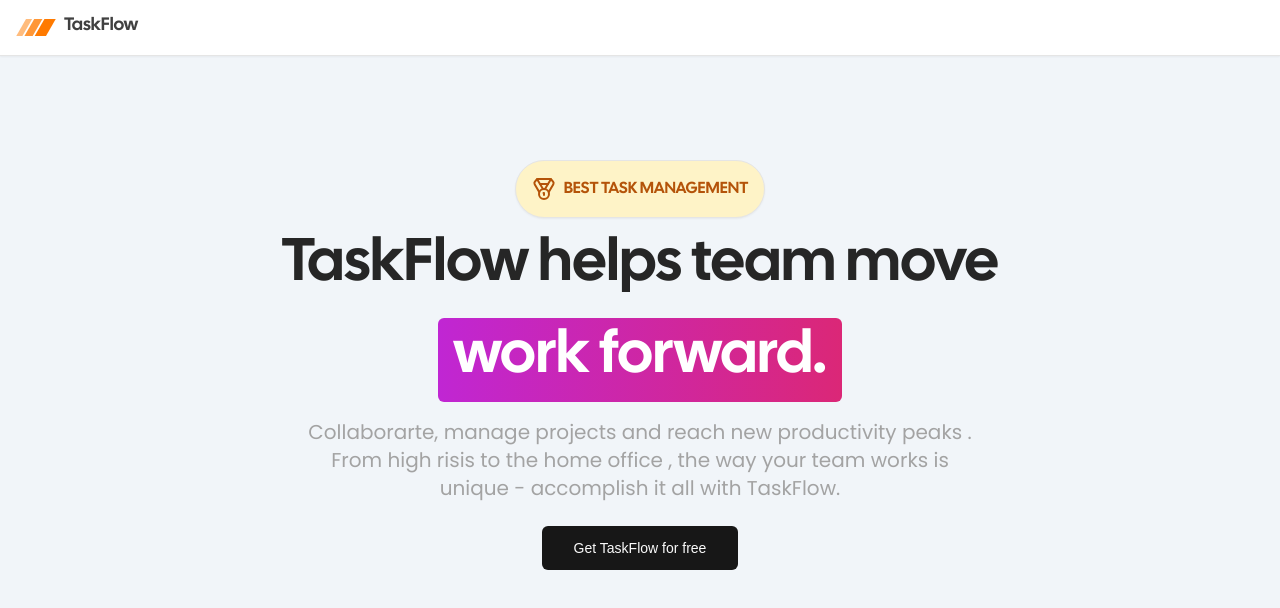
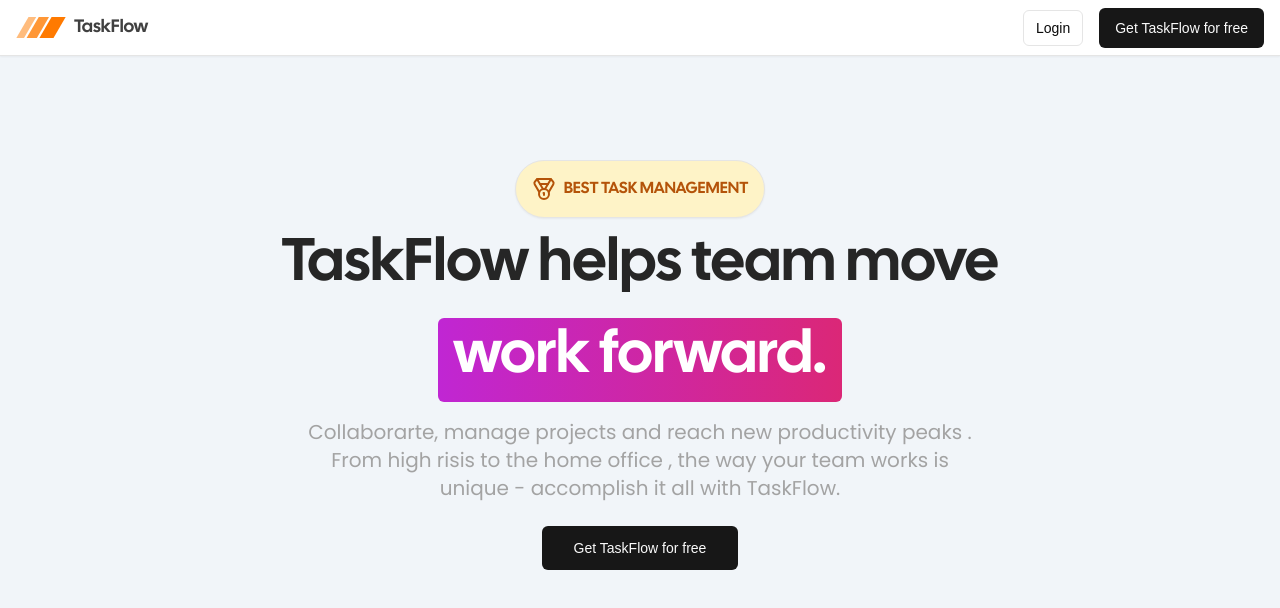
Before and after one commit to SakpalAmit27/TaskFlow, a Next.js app: page / in a window 1280 px wide. Shown: the top 608 px of the page. Built offline with nearby package versions, Linux system fonts and the light colour scheme.

Commit message:
some changes made with buttons and login implemented

```diff
--- a/app/(marketing)/_components/navbar.tsx
+++ b/app/(marketing)/_components/navbar.tsx
@@ -1,10 +1,25 @@
 import { Logo } from "@/components/logo"
+import { Button } from "@/components/ui/button"
+import Link from "next/link"
 export const Navbar = () => {
 
     return (
         <div className="fixed top-0 w-full h-14 px-4 bg-white border-b flex items-center shadow-sm">
             <div className="md:max-w-screen-2xl mx-auto flex items-center w-full justify-between">
                 <Logo/>
+                <div className="space-x-4 md:block md:w-auto flex items-center justify-between w-full">
+                    <Button size="sm" variant="outline" asChild>
+                        <Link href='/sign-in'>
+                        Login
+                        </Link>
+
+                    </Button>
+                    <Button>
+                    <Link href='/sign-un'>
+                        Get TaskFlow for free
+                        </Link>
+                    </Button>
+                </div>
             </div>
         </div>
     )
--- a/components/logo.tsx
+++ b/components/logo.tsx
@@ -12,8 +12,8 @@ export const Logo = () => {
     return(
         <Link href="/">
             <div className="hover:opacity-75 transition items-center gap-x-2 hidden md:flex">
-                <Image  src={logo}alt="logo" width={40} height={40}/>
-                <p className={cn("text-lg text-neutral-700 pb-1",headingFont.className)}>TaskFlow</p>
+                <Image  src={logo}alt="logo" width={50} height={50}/>
+                <p className={cn("text-lg text-neutral-700 ",headingFont.className)}>TaskFlow</p>
             </div>
         </Link>
     )
```
